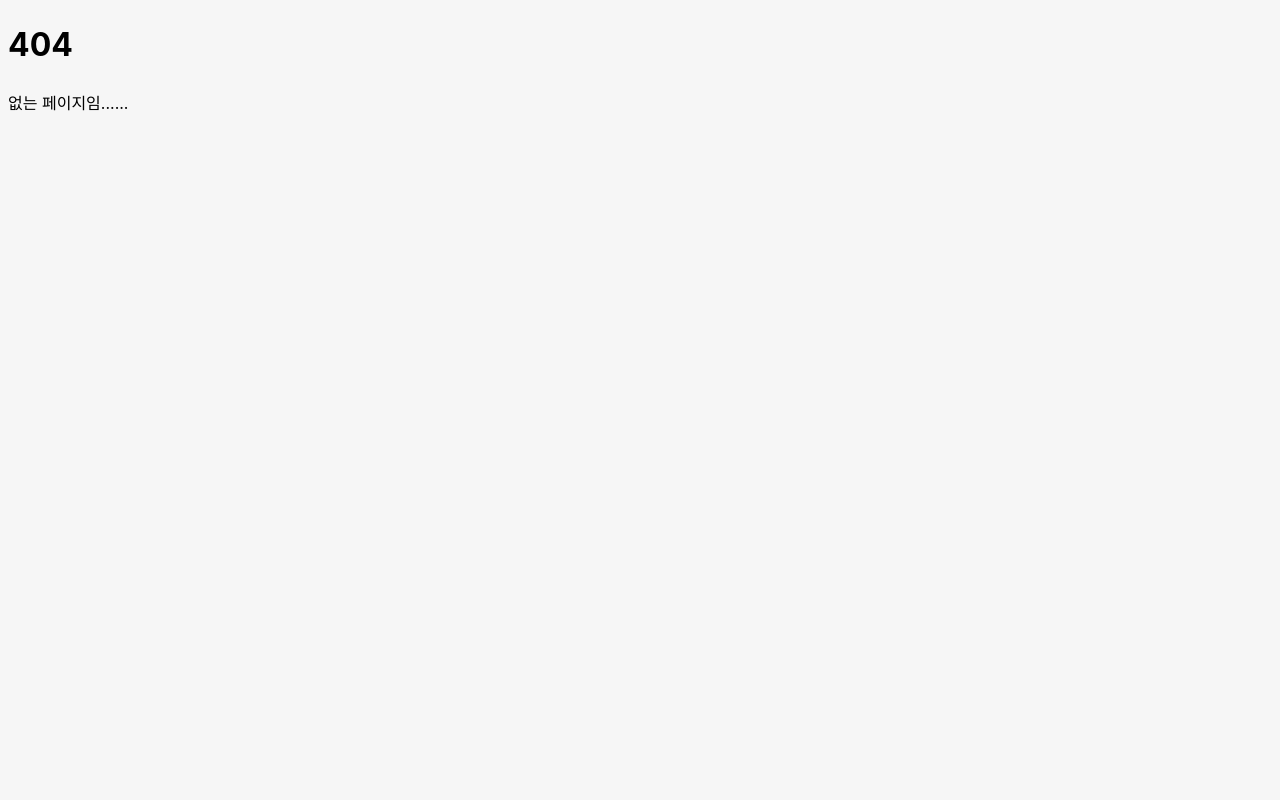
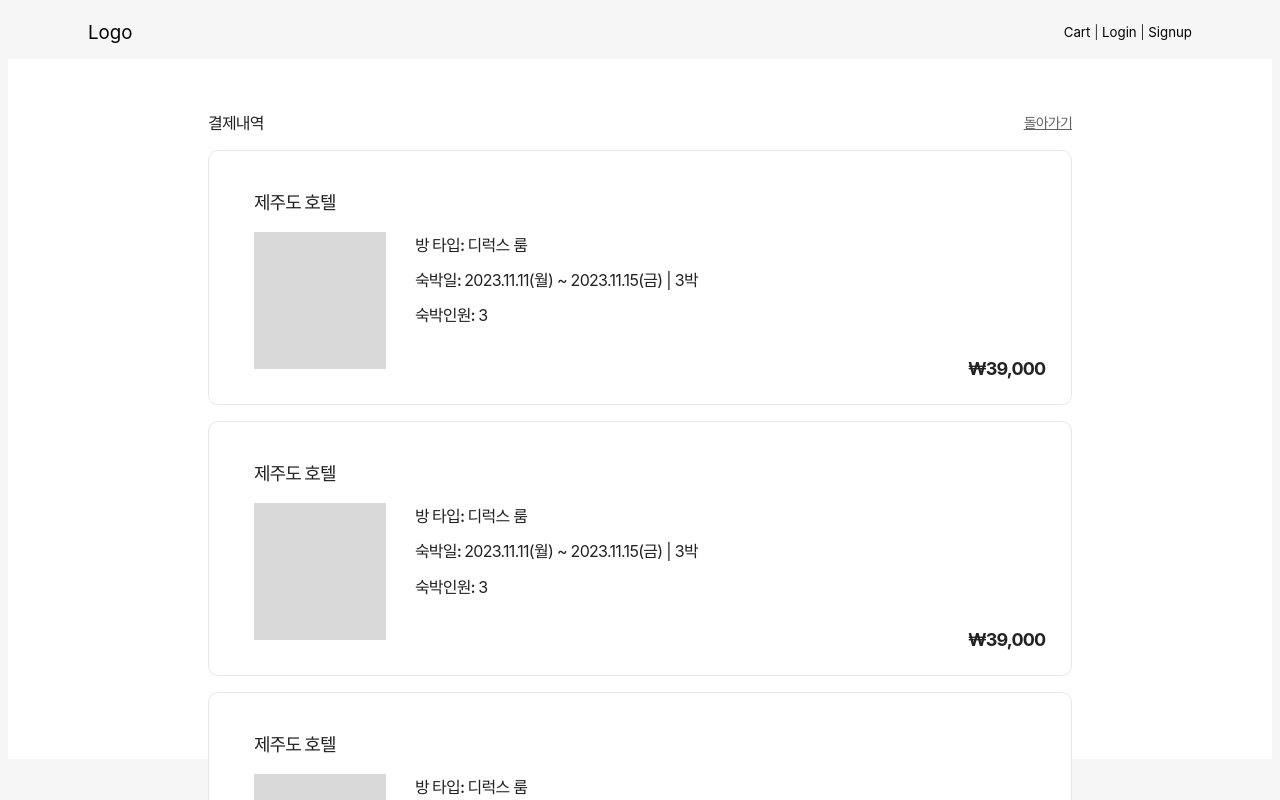
Before and after one commit to Yanolza-Miniproject/Heynolja_FE, a React (Vite) app: page /mypage/myorder in a window 1280 px wide. Before the commit this address had no page. Shown: the top 800 px of the page. Built offline with nearby package versions, Linux system fonts and the light colour scheme.

Commit message:
Design: MyOder페이지 레이아웃 만들기

```diff
--- a/src/App.tsx
+++ b/src/App.tsx
@@ -4,6 +4,7 @@ import Complete from "./pages/Complete";
 import Detail from "./pages/Detail";
 import Main from "./pages/Main";
 import MyPage from "./pages/MyPage";
+import MyOrder from "./pages/MyPage/MyOrder";
 import NotFound from "./pages/NotFound";
 import Payment from "./pages/Payment";
 import Signin from "./pages/Signin";
@@ -23,6 +24,7 @@ const router = createBrowserRouter([
       { path: "payment", element: <Payment /> },
       { path: "complete", element: <Complete /> },
       { path: "mypage", element: <MyPage /> },
+      { path: "mypage/myorder", element: <MyOrder /> },
     ],
   },
   {
--- a/src/components/MyPage/MyList/index.tsx
+++ b/src/components/MyPage/MyList/index.tsx
@@ -1,9 +1,11 @@
+import { Link } from "react-router-dom";
 import Arrow from "../../../assets/arrow.svg";
 import * as Styled from "./MyList.styles";
 
 const index = () => {
   return (
     <Styled.MyList>
+      <Link to="/mypage/myorder" style={{ textDecoration: "none" }}>
         <Styled.MyBox>
           <Styled.Content>
             <Styled.Title>💵 결제 내역</Styled.Title>
@@ -11,6 +13,8 @@ const index = () => {
           </Styled.Content>
           <img src={Arrow}></img>
         </Styled.MyBox>
+      </Link>
+      <Link to="/cart" style={{ textDecoration: "none" }}>
         <Styled.MyBox>
           <Styled.Content>
             <Styled.Title>🛒 장바구니</Styled.Title>
@@ -18,13 +22,16 @@ const index = () => {
           </Styled.Content>
           <img src={Arrow}></img>
         </Styled.MyBox>
+      </Link>
+      {/* <Link to="/wish"> */}
       <Styled.MyBox>
         <Styled.Content>
-          <Styled.Title>❤️ 결제 내역</Styled.Title>
+          <Styled.Title>❤️ 찜한 목록</Styled.Title>
           <Styled.Count>3</Styled.Count>
         </Styled.Content>
         <img src={Arrow}></img>
       </Styled.MyBox>
+      {/* </Link> */}
     </Styled.MyList>
   );
 };
--- /dev/null
+++ b/src/components/MyPage/MyOrder/Header/Header.styles.ts
@@ -0,0 +1,22 @@
+import styled from "@emotion/styled";
+
+export const Header = styled.span`
+  color: #222;
+  font-size: 1rem;
+  font-weight: 700;
+  letter-spacing: -0.05rem;
+
+  display: flex;
+  justify-content: space-between;
+  align-items: center;
+  text-align: center;
+`;
+
+export const BackToMyPageBtn = styled.span`
+  color: #646464;
+
+  font-size: 0.875rem;
+  font-weight: 500;
+  letter-spacing: -0.05rem;
+  text-decoration-line: underline;
+`;
--- /dev/null
+++ b/src/components/MyPage/MyOrder/Header/index.tsx
@@ -0,0 +1,15 @@
+import { Link } from "react-router-dom";
+import * as Styled from "./Header.styles";
+
+const index = () => {
+  return (
+    <Styled.Header>
+      <span>결제내역</span>
+      <Link to="/mypage" style={{ textDecoration: "none" }}>
+        <Styled.BackToMyPageBtn>돌아가기</Styled.BackToMyPageBtn>
+      </Link>
+    </Styled.Header>
+  );
+};
+
+export default index;
--- /dev/null
+++ b/src/components/MyPage/MyOrder/MyOrderItem/MyOrder.styles.ts
@@ -0,0 +1,69 @@
+import styled from "@emotion/styled";
+
+export const ItemWrapper = styled.ul`
+  position: relative;
+  border-radius: 0.625rem;
+  border: 1px solid #e6e6e6;
+  background: #fff;
+  display: flex;
+  flex-direction: column;
+  padding: 1.19rem 0.81rem 2.19rem 2.81rem;
+
+  cursor: pointer;
+  &:hover {
+    border: 1px solid #ff5100;
+    box-shadow: 0px 0px 20px 0px rgba(255, 81, 0, 0.05);
+  }
+`;
+
+export const ItemTitle = styled.p`
+  color: #222;
+  font-size: 1.125rem;
+  font-weight: 700;
+  line-height: normal;
+  letter-spacing: -0.05625rem;
+`;
+
+export const ItemContent = styled.div`
+  display: flex;
+`;
+
+export const ItemInfo = styled.div`
+  display: flex;
+  flex-direction: column;
+  gap: 0.7rem;
+`;
+
+export const ItemValueWrapper = styled.div``;
+
+export const Title = styled.span`
+  color: #222;
+  font-size: 1rem;
+  font-weight: 600;
+  line-height: normal;
+  letter-spacing: -0.05rem;
+`;
+
+export const ItemImg = styled.div`
+  width: 8.25rem;
+  height: 8.5625rem;
+  background: #d9d9d9;
+  margin-right: 1.81rem;
+`;
+
+export const Content = styled.span``;
+
+export const ItemHeadCount = styled.span``;
+
+export const ItemPriceWrapper = styled.div`
+  position: absolute;
+  right: 3%;
+  bottom: 10%;
+
+  color: #222;
+  font-size: 1.125rem;
+  font-weight: 700;
+  letter-spacing: -0.05625rem;
+`;
+
+export const ItemPrice = styled.span``;
--- /dev/null
+++ b/src/components/MyPage/MyOrder/MyOrderItem/index.tsx
@@ -0,0 +1,33 @@
+import * as Styled from "./MyOrder.styles";
+
+const index = () => {
+  return (
+    <Styled.ItemWrapper>
+      <Styled.ItemTitle>제주도 호텔</Styled.ItemTitle>
+      <Styled.ItemContent>
+        <Styled.ItemImg></Styled.ItemImg>
+        <Styled.ItemInfo>
+          <Styled.ItemValueWrapper>
+            <Styled.Title>방 타입: </Styled.Title>
+            <Styled.Content>디럭스 룸</Styled.Content>
+          </Styled.ItemValueWrapper>
+          <Styled.ItemValueWrapper>
+            <Styled.Title>숙박일: </Styled.Title>
+            <Styled.Content>2023.11.11(월) ~ 2023.11.15(금) </Styled.Content>
+            <Styled.Content> | 3박</Styled.Content>
+          </Styled.ItemValueWrapper>
+          <Styled.ItemValueWrapper>
+            <Styled.Title>숙박인원: </Styled.Title>
+            <Styled.Content>3 </Styled.Content>
+          </Styled.ItemValueWrapper>
+        </Styled.ItemInfo>
+      </Styled.ItemContent>
+      <Styled.ItemPriceWrapper>
+        <span>₩</span>
+        <Styled.ItemPrice>39,000</Styled.ItemPrice>
+      </Styled.ItemPriceWrapper>
+    </Styled.ItemWrapper>
+  );
+};
+
+export default index;
--- /dev/null
+++ b/src/components/MyPage/MyOrder/MyOrderList/MyOrderList.styles.ts
@@ -0,0 +1,6 @@
+import styled from "@emotion/styled";
+
+export const MyOrderList = styled.li`
+  list-style: none;
+  overflow: auto;
+`;
--- /dev/null
+++ b/src/components/MyPage/MyOrder/MyOrderList/index.tsx
@@ -0,0 +1,14 @@
+import MyOrderItem from "../MyOrderItem/index";
+import * as Styled from "./MyOrderList.styles";
+
+const index = () => {
+  return (
+    <Styled.MyOrderList>
+      <MyOrderItem />
+      <MyOrderItem />
+      <MyOrderItem />
+    </Styled.MyOrderList>
+  );
+};
+
+export default index;
--- /dev/null
+++ b/src/pages/MyPage/MyOrder/MyOrder.styles.ts
@@ -0,0 +1,12 @@
+import styled from "@emotion/styled";
+
+export const MyOrderContainer = styled.div`
+  position: relative;
+
+  padding: 3.19rem 12.5rem 3.18rem 12.5rem;
+  color: #222;
+
+  font-style: normal;
+  line-height: normal;
+  letter-spacing: -0.04375rem;
+`;
--- /dev/null
+++ b/src/pages/MyPage/MyOrder/index.tsx
@@ -0,0 +1,15 @@
+import React from "react";
+import Header from "../../../components/MyPage/MyOrder/Header/index";
+import ItemList from "../../../components/MyPage/MyOrder/MyOrderList/index";
+import * as Styled from "./MyOrder.styles";
+
+const index = () => {
+  return (
+    <Styled.MyOrderContainer>
+      <Header />
+      <ItemList />
+    </Styled.MyOrderContainer>
+  );
+};
+
+export default index;
--- a/src/pages/Payment/Payment.styles.ts
+++ b/src/pages/Payment/Payment.styles.ts
@@ -3,7 +3,7 @@ import styled from "@emotion/styled";
 export const Container = styled.div`
   position: relative;
 
-  margin: 3.19rem 12.5rem 3.18rem 12.5rem;
+  padding: 3.19rem 12.5rem 3.18rem 12.5rem;
   color: #222;
 
   font-style: normal;
--- a/src/pages/Signup/index.tsx
+++ b/src/pages/Signup/index.tsx
@@ -36,7 +36,7 @@ const Signup = () => {
             })}
             <Styled.SigninButton type="submit">회원가입</Styled.SigninButton>
           </Styled.SignForm>
-          <Styled.SigninOutButton>돌아가기</Styled.SigninOutButton>
+          <Styled.SigninOutButton></Styled.SigninOutButton>
         </Styled.SigninMotionDiv>
       </Styled.SigninBox>
     </Styled.Container>
```
Lines whose indentation alone changed are shown as unchanged.
